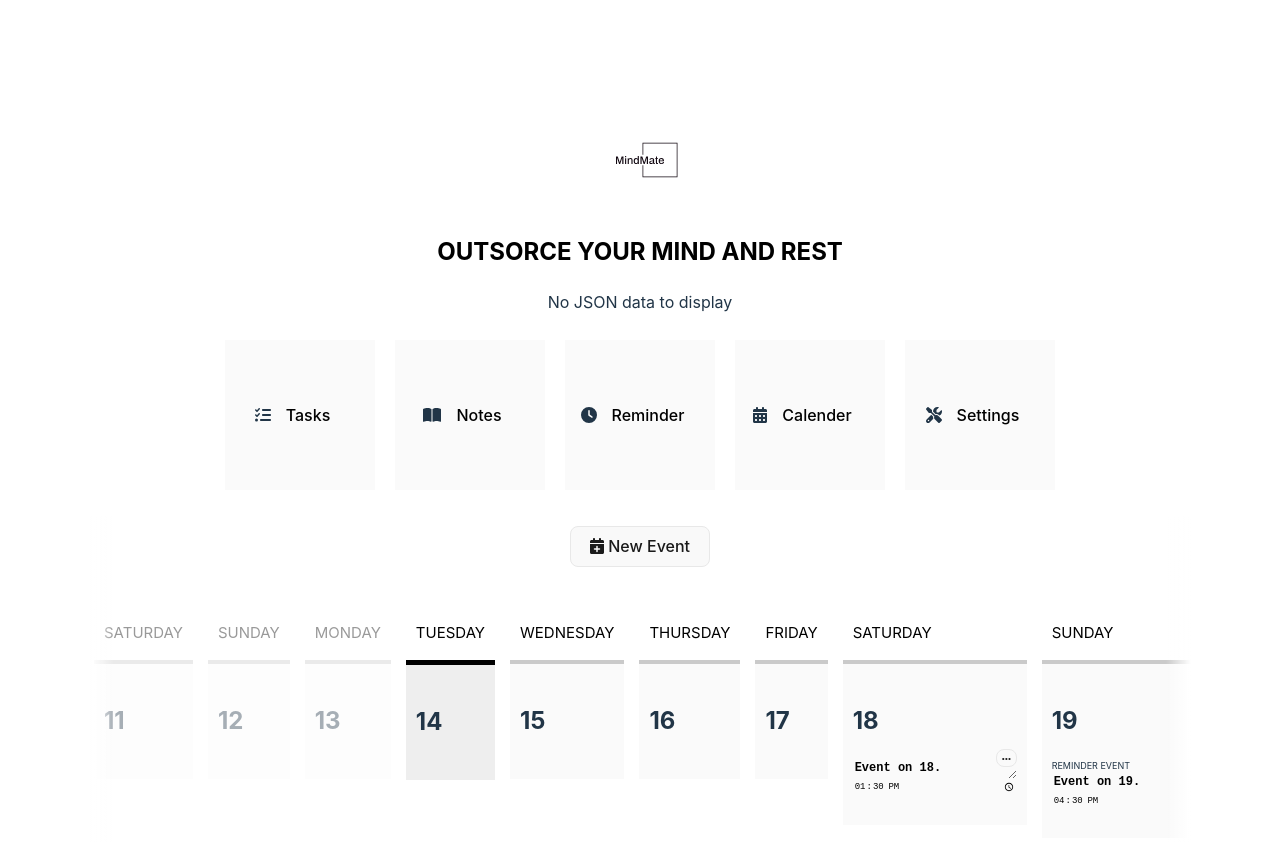
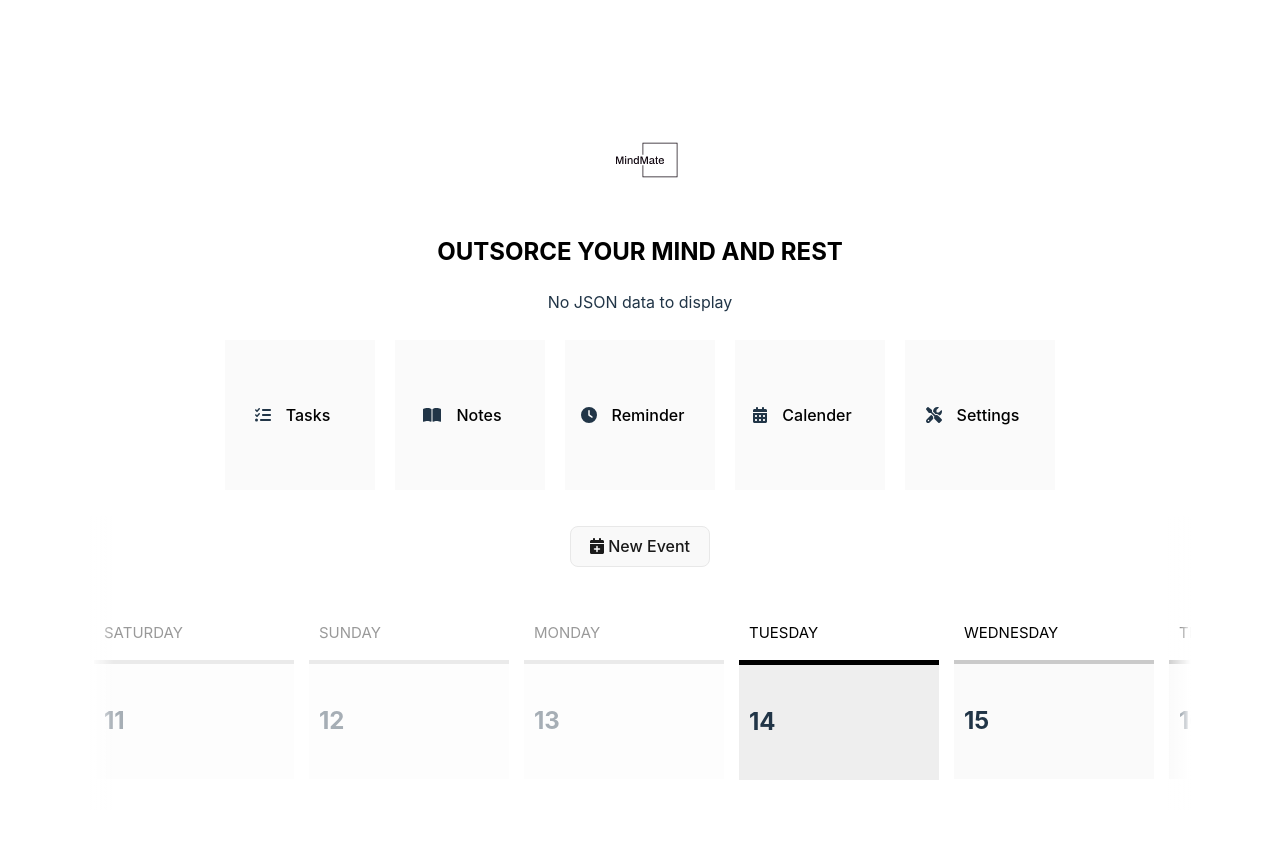
Before and after one commit to Paulalbo/MindMate, a React (Vite) app: page /calender in a window 1280 px wide. Shown: the top 842 px of the page. Built offline with nearby package versions, Linux system fonts and the light colour scheme.

Commit message:
Load tasks as calender events

```diff
--- a/src/component/Calender/CalenderDay.tsx
+++ b/src/component/Calender/CalenderDay.tsx
@@ -14,48 +14,25 @@ const CalenderDay: React.FC<CalenderDayProps> = ({ date, statusCheck }) => {
   const dayNum = new Date(date).toLocaleDateString("en-US", {
     day: "numeric",
   });
-  const testData = [
-    {
-      id: "123",
-      eventDate: "2023-11-18",
-      time: "13:30",
-      eventType: "user-event",
-      title: "Event on 18.",
-    },
-    {
-      id: "1234",
-      eventDate: "2023-11-19",
-      time: "16:30",
-      eventType: "reminder-event",
-      title: "Event on 19.",
-    },
-    {
-      id: "234",
-      eventDate: "2023-11-20",
-      time: "16:30",
+  const jsonData = localStorage.getItem("mindMateData");
+  const initialData = jsonData ? JSON.parse(jsonData) : { tasks: [] };
+  const getTaskData = initialData.tasks;
+
+  // Transform tasks into the desired format and filter out "Done" tasks
+  const testData = getTaskData
+    .filter((task: { status: string }) => task.status !== "Done")
+    .map((task: { id: any; duedate: any; event: any }) => ({
+      id: task.id,
+      eventDate: task.duedate,
+      time: "23:00", // Adjust this as needed
       eventType: "task-event",
-      title: "Party on 20.",
-    },
-    {
-      id: "345",
-      eventDate: "2023-11-20",
-      time: "15:30",
-      eventType: "user-event",
-      title: "Thing on 20. later",
-    },
-    {
-      id: "345",
-      eventDate: "2023-11-20",
-      time: "09:30",
-      eventType: "user-event",
-      title: "date time check",
-    },
-  ];
+      title: task.event,
+    }));
 
   // Filter events based on the provided date
   const filteredEvents = testData
-    .filter((eventData) => eventData.eventDate === date)
-    .sort((a, b) => {
+    .filter((eventData: { eventDate: string }) => eventData.eventDate === date)
+    .sort((a: { time: string }, b: { time: string }) => {
       // Convert time to minutes since midnight for comparison
       const timeA =
         Number(a.time.split(":")[0]) * 60 + Number(a.time.split(":")[1]);
@@ -72,8 +49,8 @@ const CalenderDay: React.FC<CalenderDayProps> = ({ date, statusCheck }) => {
       <div className="calender__inner-container">
         <h2 className="calender__title">{dayNum}</h2>
         <div className="calender__events">
-          {filteredEvents.map((eventData) => (
-            <CalenderEvent event={eventData} />
+          {filteredEvents.map((eventData: any) => (
+            <CalenderEvent key={eventData.id} event={eventData} />
           ))}
         </div>
       </div>
--- a/src/component/Calender/CalenderEvent.tsx
+++ b/src/component/Calender/CalenderEvent.tsx
@@ -1,4 +1,4 @@
-import React, { useState } from "react";
+import React, { useState, useEffect } from "react";
 import "./style.css";
 import { FontAwesomeIcon } from "@fortawesome/react-fontawesome";
 import { faEllipsis, faTrash } from "@fortawesome/free-solid-svg-icons";
@@ -9,18 +9,43 @@ interface CalenderEventProps {
 
 const CalenderEvent: React.FC<CalenderEventProps> = ({ event }) => {
   const [isModalOpen, setModalOpen] = useState(false);
+  const [textareaValue, setTextareaValue] = useState(event.title);
+  const [inputValue, setInputValue] = useState(event.time);
 
   const handleEditButtonClick = () => {
     setModalOpen(!isModalOpen);
   };
+
+  const handleTextareaChange = (e: React.ChangeEvent<HTMLTextAreaElement>) => {
+    setTextareaValue(e.target.value);
+  };
+
+  const handleInputChange = (e: React.ChangeEvent<HTMLInputElement>) => {
+    setInputValue(e.target.value);
+  };
+
+  useEffect(() => {
+    // Adjust the height of the textarea on load
+    const textarea = document.getElementById(event.id);
+    if (textarea) {
+      textarea.style.height = "auto";
+      textarea.style.height = `${textarea.scrollHeight}px`;
+    }
+  }, [event.id]);
 
   return (
     <div
       className={`calender__event calender__event--${event.eventType}`}
       key={event.id}
     >
-      <textarea value={event.title} />
-      <input type="time" value={event.time} />
+      <textarea
+        id={event.id}
+        value={textareaValue}
+        onChange={handleTextareaChange}
+        style={{ overflowY: "hidden", height: "auto" }}
+      />
+
+      <input type="time" value={inputValue} onChange={handleInputChange} />
       <div className="calender__edit">
         <button
           className="button button--edit"
--- a/src/component/Calender/style.css
+++ b/src/component/Calender/style.css
@@ -33,6 +33,10 @@
   width: 90vw;
   gap: 15px;
   position: relative;
+}
+
+.calender__day {
+  min-width: 200px;
 }
 
 .calender__day--today .calender__inner-container {
@@ -78,7 +82,7 @@
 }
 
 .calender__event--task-event::before {
-  content: "TASK DUE DATE";
+  content: "TASK EVENT";
   font-size: 9px;
   text-align: left;
 }
--- a/src/component/Calender/style.sass
+++ b/src/component/Calender/style.sass
@@ -22,6 +22,7 @@
         gap: 15px
         position: relative
     &__day
+        min-width: 200px
         &--today
             .calender__inner-container
                 border-top: 5px solid #000
@@ -49,7 +50,7 @@
         &--user-event
         &--task-event
             &::before
-                content: "TASK DUE DATE"
+                content: "TASK EVENT"
                 font-size: 9px
                 text-align: left
         &--reminder-event
```
Also changed, not shown: 1 other file (tests, documents, lock files or other folders).
